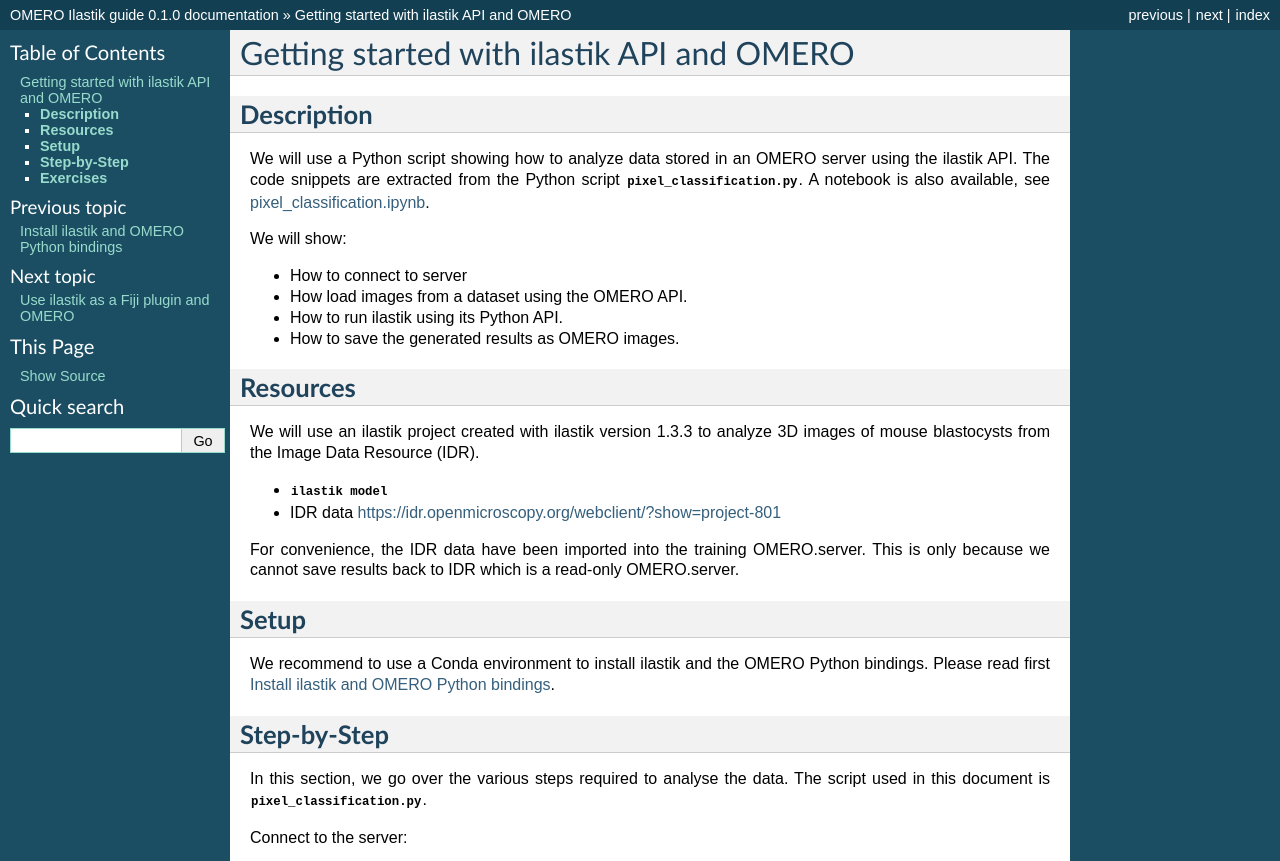
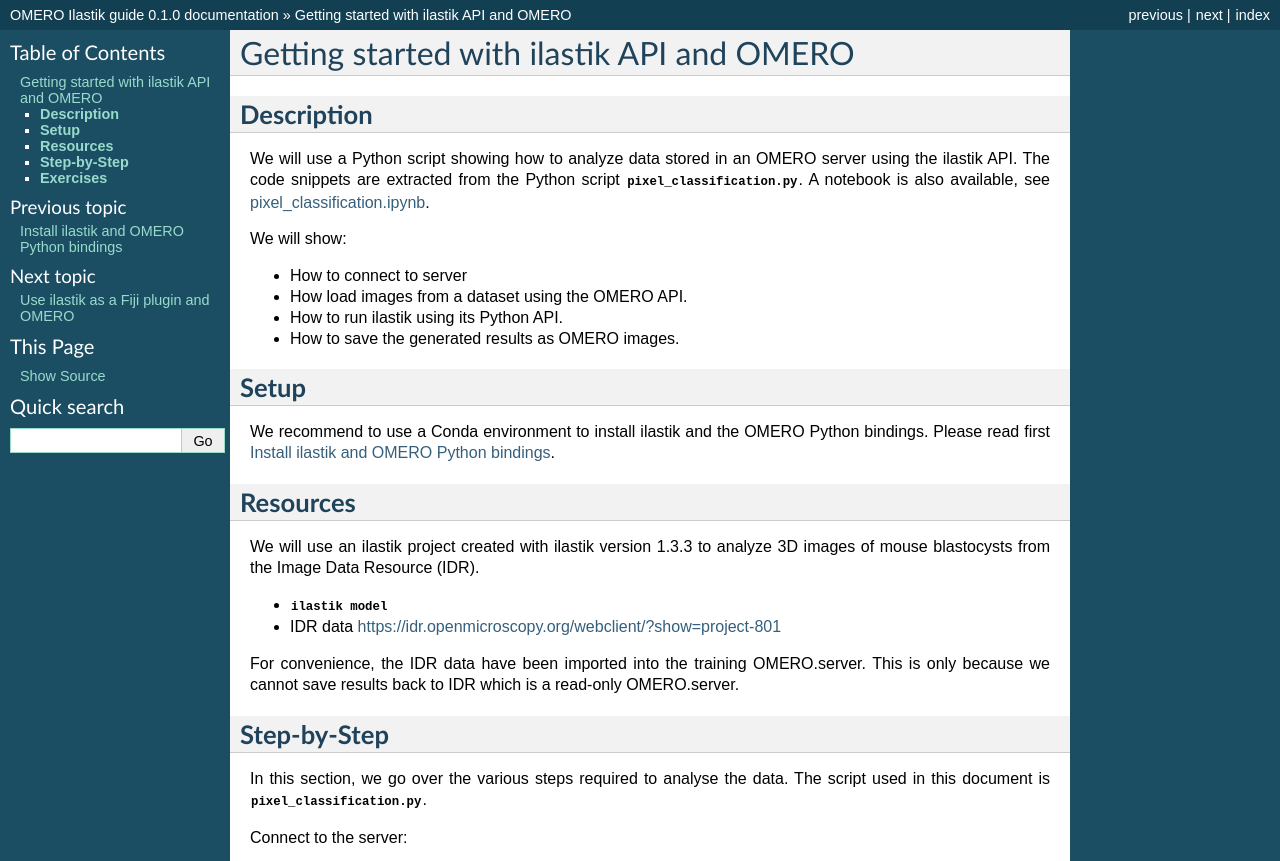
Before and after one commit to ome/omero-guide-ilastik, a Sphinx documentation site: the page built from docs/gettingstarted.rst, in a window 1280 px wide and 900 px high, cut to the strip 0-861 px from the top of the window. Built offline with Sphinx 7.4.7, drawn with Linux system fonts in a browser that asks for light colours; part of the change alters nothing that is shown.

Commit message:
swap order

```diff
--- a/docs/gettingstarted.rst
+++ b/docs/gettingstarted.rst
@@ -20,6 +20,11 @@ We will show:
 
 - How to save the generated results as OMERO images.
 
+**Setup**
+---------
+
+We recommend to use a Conda environment to install ilastik and the OMERO Python bindings. Please read first :doc:`setup`.
+
 **Resources**
 -------------
 
@@ -31,11 +36,6 @@ We will use an ilastik project created with ilastik version 1.3.3 to analyze 3D
 For convenience, the IDR data have been imported into the training
 OMERO.server. This is only because we cannot save results back to IDR
 which is a read-only OMERO.server.
-
-**Setup**
----------
-
-We recommend to use a Conda environment to install ilastik and the OMERO Python bindings. Please read first :doc:`setup`.
 
 **Step-by-Step**
 ----------------
```
